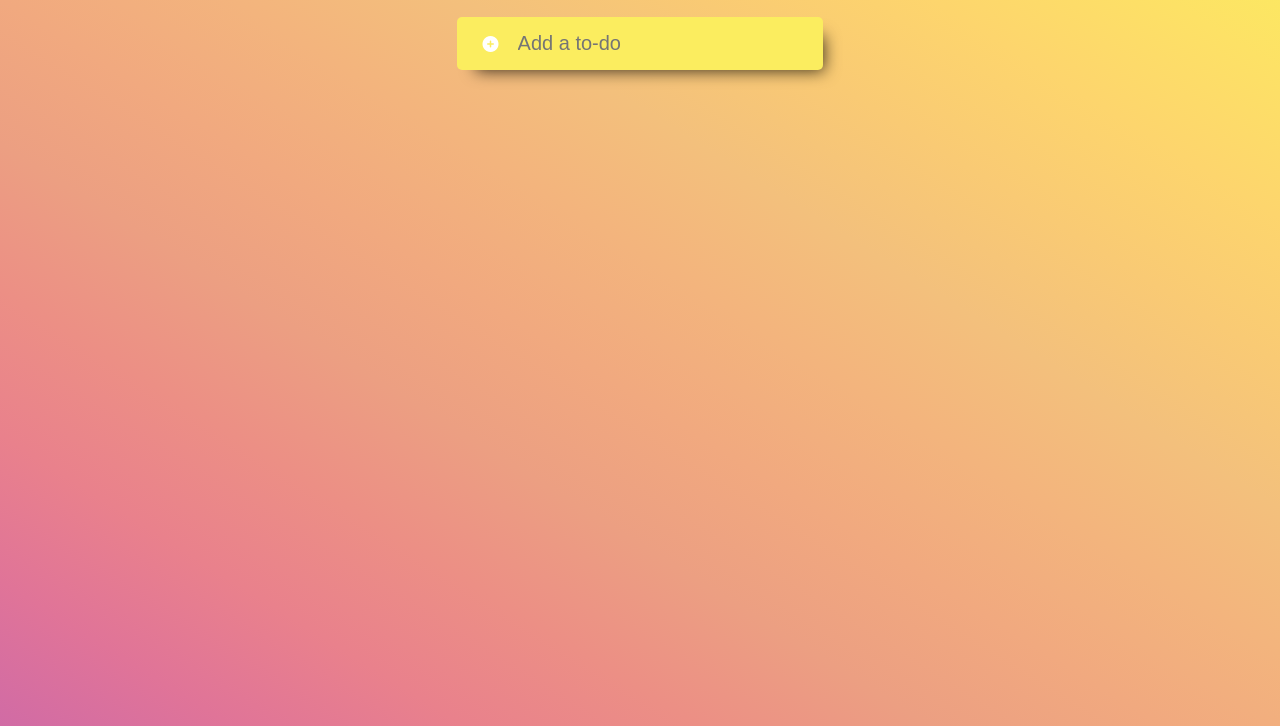
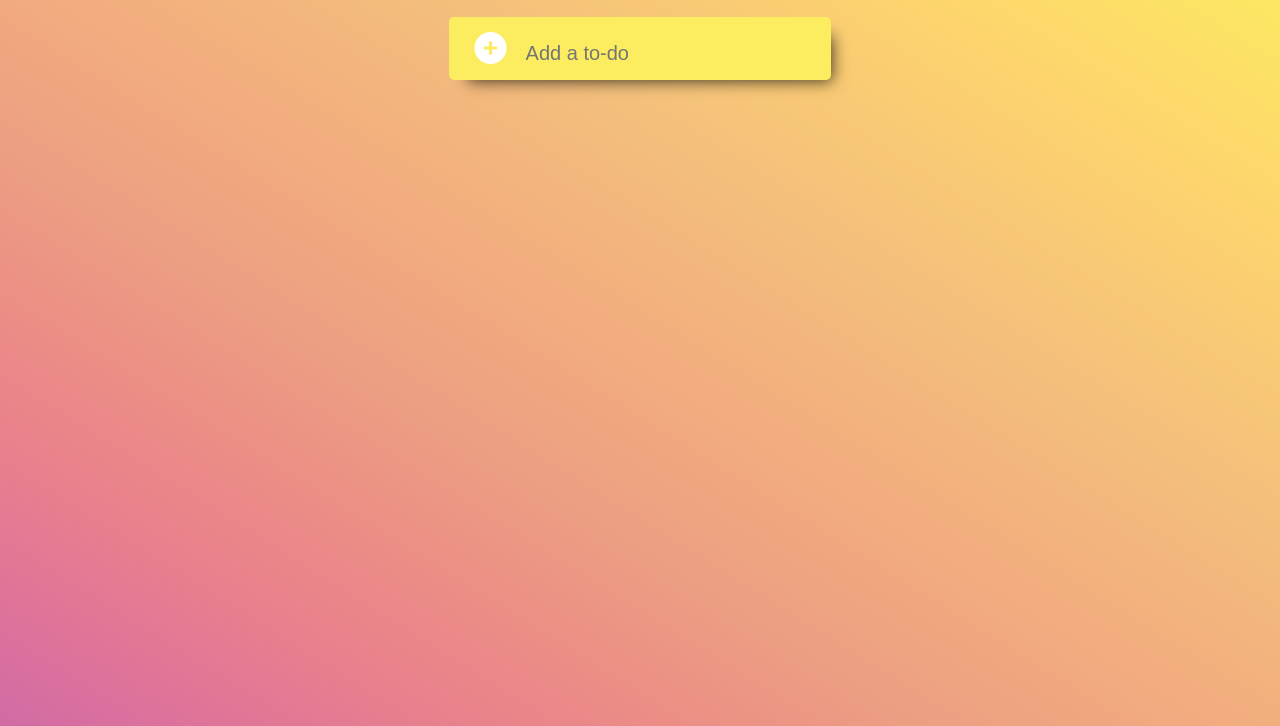
Before and after one commit to buikhacnam/mylist, a plain HTML site: page index.html in a window 1280 px wide. Shown: the part 74-800 px from the top of the page. Drawn offline with nearby package versions, Linux system fonts and the light colour scheme.

Commit message:
Update todo.css

```diff
--- a/todo.css
+++ b/todo.css
@@ -42,6 +42,10 @@ a {
 box-shadow: 10px 10px 16px -9px rgba(0,0,0,0.75);
 }
 
+.add-to-do i {
+	font-size: 2em;
+}
+
 .add-to-do input {
 	padding: 0 15px 0 15px;
 	outline:none;
```
